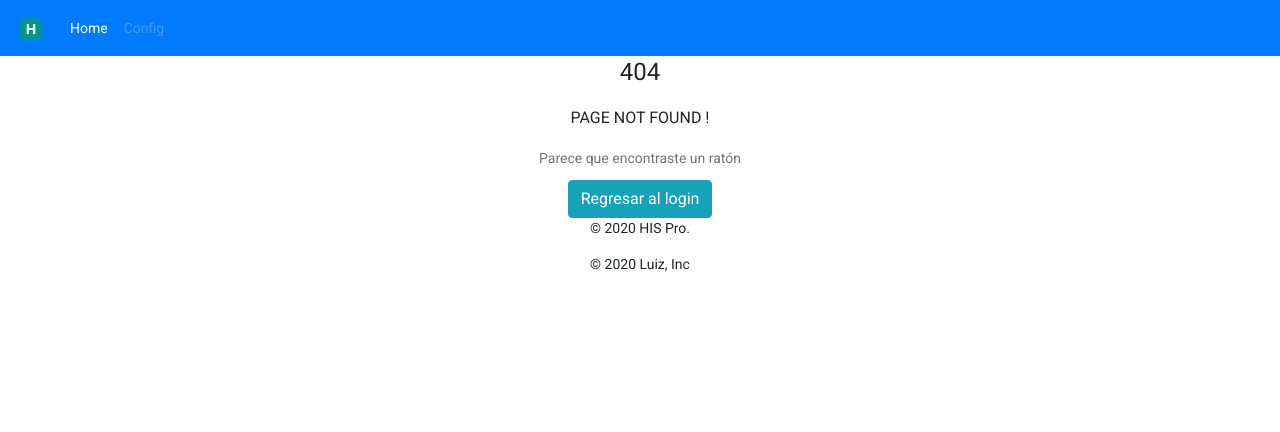
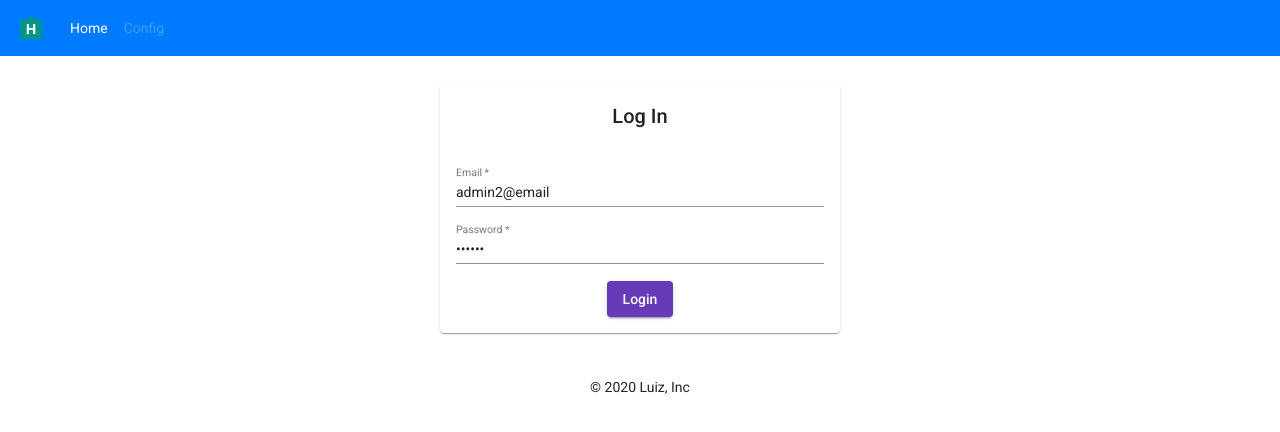
Before and after one commit to guitarde/his-pro, an Angular app: page /login in a window 1280 px wide. Before the commit this address had no page. Shown: the top 432 px of the page. Built offline with nearby package versions, Linux system fonts and the light colour scheme.

Commit message:
Login and process crud with token ready

```diff
--- a/src/app/app-routing.module.ts
+++ b/src/app/app-routing.module.ts
@@ -4,10 +4,12 @@ import { ListUserComponent } from './components/list-user/list-user.component';
 import { NopagefoundComponent } from './pages/nopagefound/nopagefound.component';
 import { UserComponent } from './components/user/user.component';
 import { UserDetailComponent } from './components/user-detail/user-detail.component';
+import { LoginComponent } from './components/login/login.component';
 
 
 const routes: Routes = [
   { path: '', redirectTo: '/users', pathMatch: 'full' },
+  { path: 'login', component: LoginComponent },
   { path: 'users', component: ListUserComponent, data: { type: 'list', title: 'User', description: 'List of Users' } },
   { path: 'users/new', component: UserComponent, data: { type: 'new', title: 'New User', description: 'Create a new user' } },
   { path: 'users/:id', component: UserDetailComponent, data: { type: 'view', title: 'Detail User', description: 'Details of a User' } },
--- a/src/app/app.module.ts
+++ b/src/app/app.module.ts
@@ -12,12 +12,14 @@ import { UserComponent } from './components/user/user.component';
 import { NopagefoundComponent } from './pages/nopagefound/nopagefound.component';
 import { UserTypePipe } from './pipes/user-type.pipe';
 import { RouterModule } from '@angular/router';
-import { HttpClientModule } from '@angular/common/http';
+import { HttpClientModule, HTTP_INTERCEPTORS } from '@angular/common/http';
 import { FormsModule, ReactiveFormsModule } from '@angular/forms';
 import { ConfirmComponent } from './components/dialog/confirm/confirm.component';
 import { MessageComponent } from './components/dialog/message/message.component';
 import { UserDetailComponent } from './components/user-detail/user-detail.component';
 import { FooterComponent } from './components/footer/footer.component';
+import { LoginComponent } from './components/login/login.component';
+import { AuthInterceptor } from './interceptor/auth.interceptor';
 
 
 @NgModule({
@@ -31,17 +33,19 @@ import { FooterComponent } from './components/footer/footer.component';
     ConfirmComponent,
     MessageComponent,
     UserDetailComponent,
-    FooterComponent
+    FooterComponent,
+    LoginComponent
   ],
   imports: [
     BrowserModule,
     AppRoutingModule,
     BrowserAnimationsModule, RouterModule,
     MaterialModule, HttpClientModule,
-    FormsModule, ReactiveFormsModule
+    FormsModule, ReactiveFormsModule,
 
   ],
   providers: [
+    { provide: HTTP_INTERCEPTORS, useClass: AuthInterceptor, multi: true },
   ],
   bootstrap: [AppComponent]
 })
--- /dev/null
+++ b/src/app/components/login/login.component.css
@@ -0,0 +1,9 @@
+mat-card {
+    max-width: 400px;
+    margin: 2em auto;
+    text-align: center;
+}
+
+mat-form-field {
+    display: block;
+}
--- /dev/null
+++ b/src/app/components/login/login.component.html
@@ -0,0 +1,24 @@
+<mat-card>
+    <mat-card-content>
+        <form [formGroup]="form" (ngSubmit)="onSubmit()">
+            <h2>Log In</h2>
+            <mat-error *ngIf="loginInvalid">
+                The username and password were not recognised
+            </mat-error>
+            <br>
+            <mat-form-field class="full-width-input">
+                <input matInput placeholder="Email" formControlName="email" required>
+                <mat-error>
+                    Please provide a valid email address
+                </mat-error>
+            </mat-form-field>
+            <mat-form-field class="full-width-input">
+                <input matInput type="password" placeholder="Password" formControlName="password" required>
+                <mat-error>
+                    Please provide a valid password
+                </mat-error>
+            </mat-form-field>
+            <button mat-raised-button color="primary">Login</button>
+        </form>
+    </mat-card-content>
+</mat-card>
--- /dev/null
+++ b/src/app/components/login/login.component.ts
@@ -0,0 +1,50 @@
+import { Component, OnInit } from '@angular/core';
+import { FormBuilder, FormGroup, Validators } from '@angular/forms';
+import { ActivatedRoute, Router } from '@angular/router';
+import { LoginService } from '../../services/login.service';
+import { UserLogin } from '../../models/user-login.model';
+
+@Component({
+  selector: 'app-login',
+  templateUrl: './login.component.html',
+  styleUrls: ['./login.component.css']
+})
+export class LoginComponent implements OnInit {
+  form: FormGroup;
+  public loginInvalid: boolean;
+
+  constructor(
+    private fb: FormBuilder,
+    private route: ActivatedRoute,
+    private _router: Router,
+    private loginService: LoginService) { }
+
+  async ngOnInit() {
+
+    this.form = this.fb.group({
+      email: ['admin2@email', Validators.email],
+      password: ['123456', Validators.required]
+    });
+  }
+
+  async onSubmit() {
+    this.loginInvalid = false;
+
+    if (this.form.valid) {
+      try {
+        const username = this.form.get('email').value;
+        const password = this.form.get('password').value;
+
+        const user = new UserLogin(
+          username,
+          password
+        );
+        this.loginService.login(user).subscribe(value => {
+          this._router.navigate(['/users']);
+        });
+      } catch (err) {
+        this.loginInvalid = true;
+      }
+    }
+  }
+}
--- /dev/null
+++ b/src/app/interceptor/auth.interceptor.ts
@@ -0,0 +1,21 @@
+import { Injectable } from '@angular/core';
+import { HttpEvent, HttpHandler, HttpInterceptor, HttpRequest } from '@angular/common/http';
+import { Observable } from 'rxjs';
+
+@Injectable()
+export class AuthInterceptor implements HttpInterceptor {
+
+    intercept(req: HttpRequest<any>, next: HttpHandler): Observable<HttpEvent<any>> {
+        const token = localStorage.getItem('token') || '';
+        if (!token) {
+            return next.handle(req);
+        }
+
+        const req1 = req.clone({
+            headers: req.headers.set('Authorization', `Bearer ${token}`),
+        });
+
+        return next.handle(req1);
+    }
+
+}
--- /dev/null
+++ b/src/app/models/user-login.model.ts
@@ -0,0 +1,8 @@
+export class UserLogin {
+    constructor(
+        public email: string,
+        public password: string,
+        public username?: string,
+        public role?: string
+    ) { }
+}
--- /dev/null
+++ b/src/app/services/login.service.ts
@@ -0,0 +1,41 @@
+import { Injectable } from '@angular/core';
+import { environment } from '../../environments/environment';
+import { map } from 'rxjs/operators';
+import { UserLogin } from '../models/user-login.model';
+import { HttpClient } from '@angular/common/http';
+
+@Injectable({
+  providedIn: 'root'
+})
+export class LoginService {
+
+  constructor(private _httpClient: HttpClient) { }
+
+  token: string;
+
+  userLogin: UserLogin;
+
+  isLogin() {
+    return this.token.length > 4 ? true : false;
+  }
+
+  login(user: UserLogin) {
+
+    const URL = environment.URL_SERVICES + '/auth/login';
+    return this._httpClient.post(URL, user)
+      .pipe(map((resp: any) => {
+        this.guardarStorage(resp.token, resp.user);
+        return true;
+      }));
+
+  }
+
+  guardarStorage(token: string, user: UserLogin) {
+
+    localStorage.setItem('token', token);
+    localStorage.setItem('usuario', JSON.stringify(user));
+
+    this.userLogin = user;
+    this.token = token;
+  }
+}
```
Also changed, not shown: 2 other files (tests, documents, lock files or other folders).
